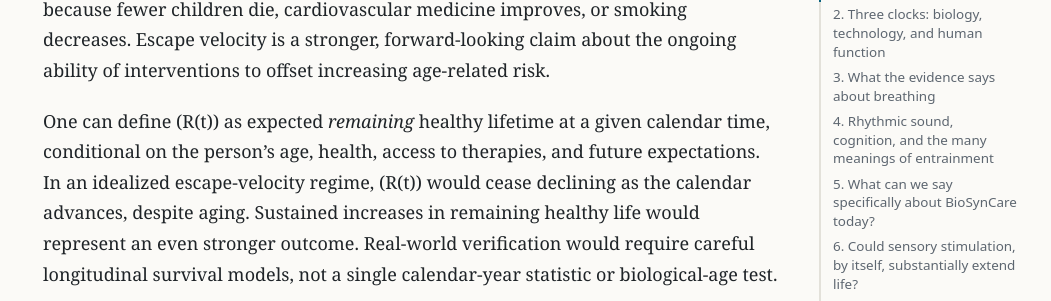
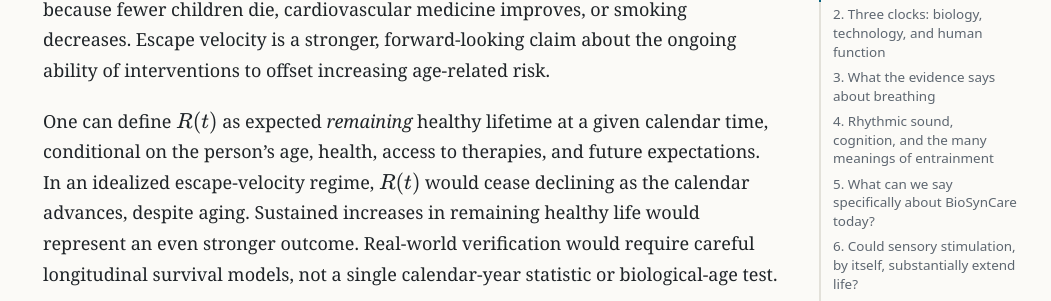
Before and after one commit to ttm/ttm.github.io, a Jekyll site: the page built from _posts/2026-10-19-living-long-enough-to-reach-the-singularity.md, in a window 1280 px wide and 900 px high, scrolled down 1708 px. Shown: the part 155-456 px from the top of the window, without its empty margins (229-1280 px from the left). Built offline with Jekyll 4.4.1, drawn with Linux system fonts in a browser that asks for light colours; comment, search, counter and statistics services are not loaded; some of the changed text lies outside the part shown.

```diff
--- a/_posts/2026-10-19-living-long-enough-to-reach-the-singularity.md
+++ b/_posts/2026-10-19-living-long-enough-to-reach-the-singularity.md
@@ -45,7 +45,7 @@ This is not immortality, nor has it been demonstrated. Even a person whose biolo
 
 LEV is also different from rising population life expectancy. The latter may increase because fewer children die, cardiovascular medicine improves, or smoking decreases. Escape velocity is a stronger, forward-looking claim about the ongoing ability of interventions to offset increasing age-related risk.
 
-One can define \(R(t)\) as expected *remaining* healthy lifetime at a given calendar time, conditional on the person's age, health, access to therapies, and future expectations. In an idealized escape-velocity regime, \(R(t)\) would cease declining as the calendar advances, despite aging. Sustained increases in remaining healthy life would represent an even stronger outcome. Real-world verification would require careful longitudinal survival models, not a single calendar-year statistic or biological-age test.
+One can define $$R(t)$$ as expected *remaining* healthy lifetime at a given calendar time, conditional on the person's age, health, access to therapies, and future expectations. In an idealized escape-velocity regime, $$R(t)$$ would cease declining as the calendar advances, despite aging. Sustained increases in remaining healthy life would represent an even stronger outcome. Real-world verification would require careful longitudinal survival models, not a single calendar-year statistic or biological-age test.
 
 We are not there. [Olshansky and colleagues' 2024 demographic analysis](https://doi.org/10.1038/s43587-024-00702-3) found that gains in life expectancy have decelerated across long-lived populations. Their conclusion is not that radical extension is logically impossible; it is that historical mortality trends do not show it happening and that major changes in the biology of aging would probably be necessary.
 
@@ -119,7 +119,7 @@ BioSynCare also draws on structured auditory patterns: binaural and monaural bea
 
 A **binaural beat** is a perceptual phenomenon produced when different nearby carrier frequencies are presented separately to the two ears. An **isochronous** or sharply modulated tone exposes the listener to a periodic acoustic envelope. **Monaural beats** are produced by acoustic combination or amplitude fluctuations in the presented signal. The modulation rate, carrier frequencies, envelope geometry, intensity, and listening hardware matter.
 
-A [2019 meta-analysis of binaural-beat studies](https://doi.org/10.1007/s00426-018-1066-8) reported an overall standardized effect around \(g=0.45\) across cognition, anxiety, and pain-related outcomes. But combining different endpoints and experimental settings limits the meaning of a single pooled number. It is not an estimate of improved cognitive performance for every listener, and it says nothing directly about lifespan. Individual studies show variability by task, frequency, exposure duration, control design, and participant characteristics.
+A [2019 meta-analysis of binaural-beat studies](https://doi.org/10.1007/s00426-018-1066-8) reported an overall standardized effect around $$g=0.45$$ across cognition, anxiety, and pain-related outcomes. But combining different endpoints and experimental settings limits the meaning of a single pooled number. It is not an estimate of improved cognitive performance for every listener, and it says nothing directly about lifespan. Individual studies show variability by task, frequency, exposure duration, control design, and participant characteristics.
 
 Rhythmic sensory input can also produce **auditory steady-state responses**, with measurable neural activity related to the stimulus repetition rate. This establishes neural target engagement under appropriate conditions. It does not establish lasting improvements in attention, memory, sleep, or health.
 
```
